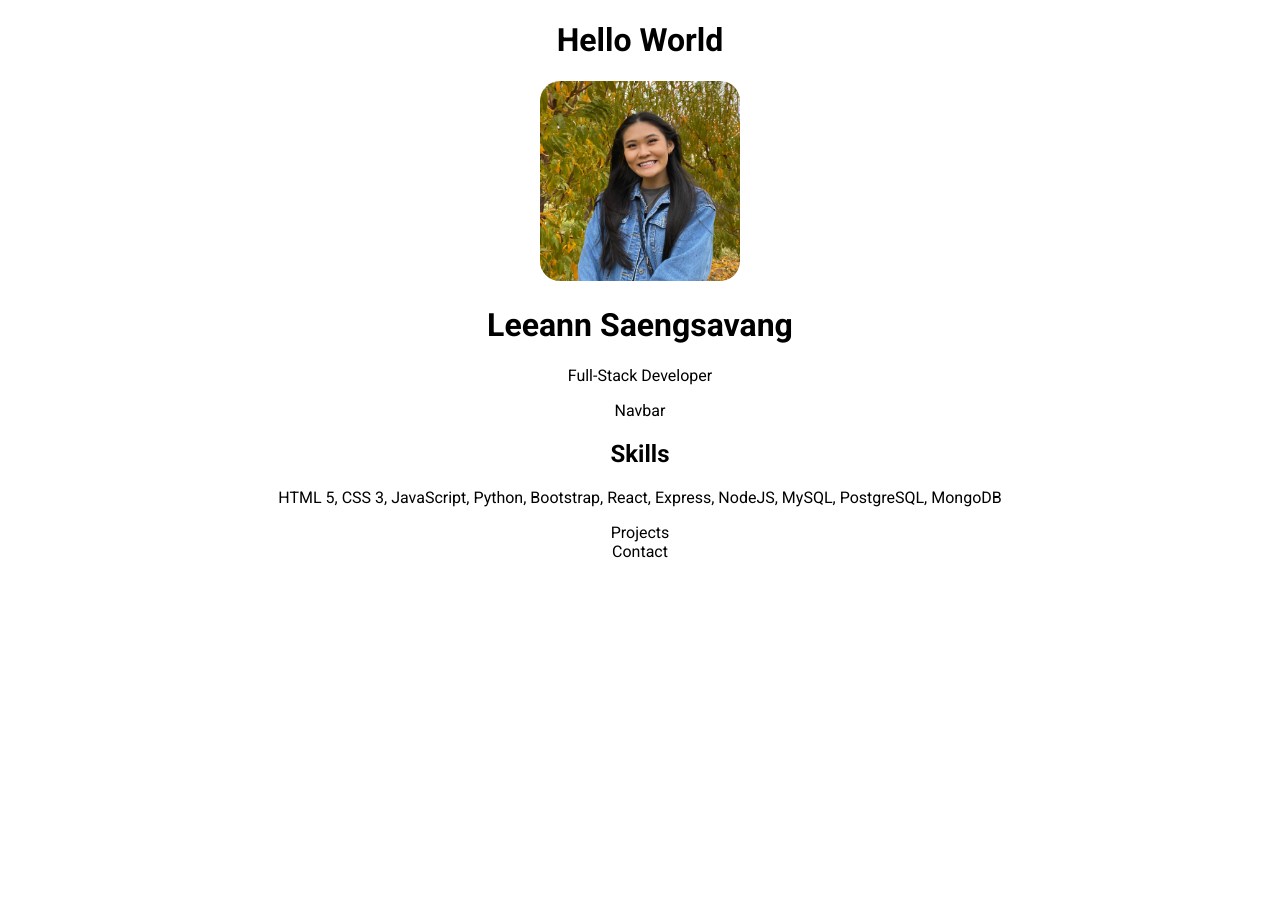
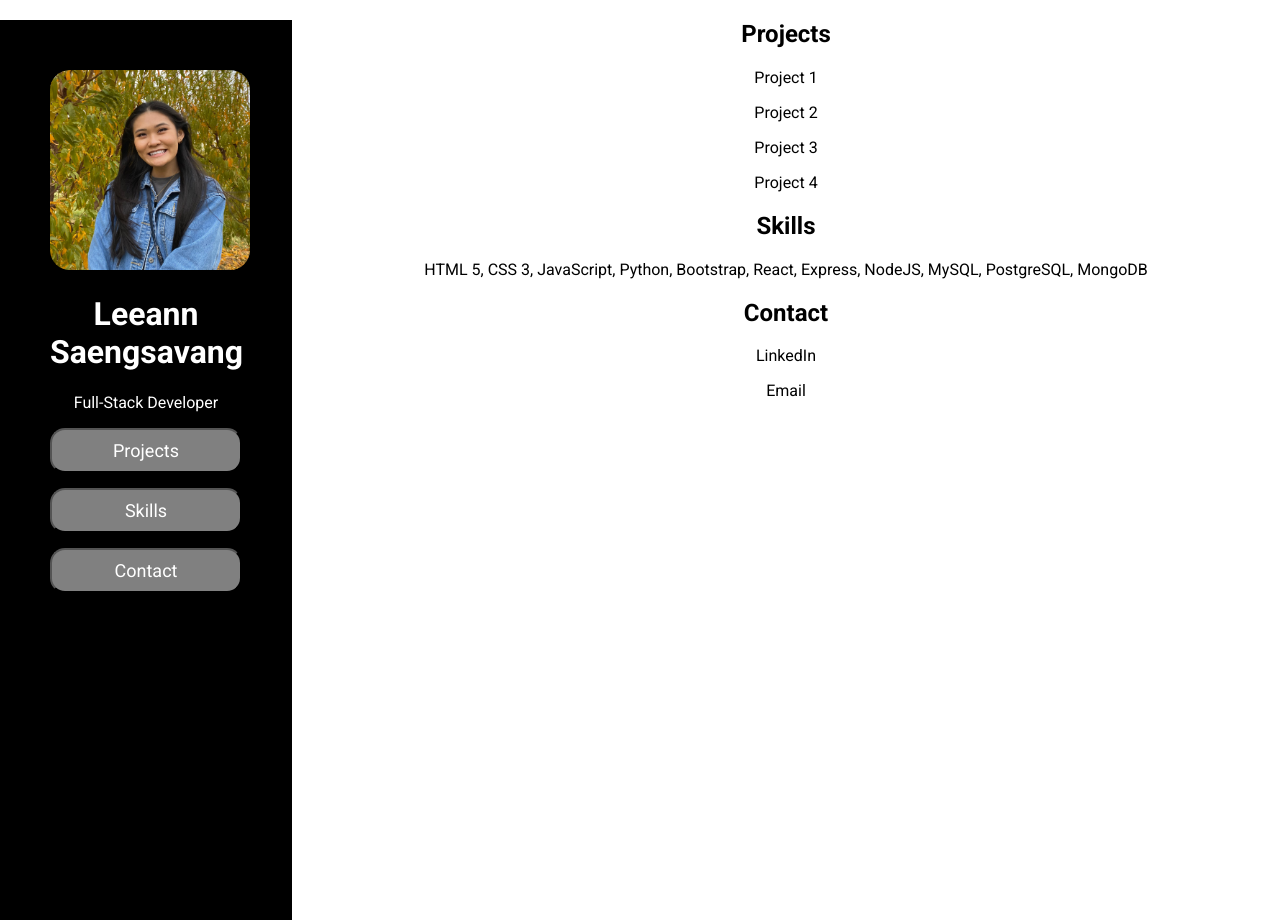
Before and after one commit to lsaengsavang/Portfolio, a React (Create React App) app: page / in a window 1280 px wide. Before the commit the page ends 800 px from the top, so only its background shows below. Built offline with nearby package versions, Linux system fonts and the light colour scheme.

Commit message:
Added buttons and CSS to navbar

```diff
--- a/src/App.css
+++ b/src/App.css
@@ -2,9 +2,3 @@
   text-align: center;
   font-family: 'Roboto';
 }
-
-.about-image {
-  width: 200px;
-  height: auto;
-  border-radius: 20px;
-}
--- a/src/App.js
+++ b/src/App.js
@@ -1,18 +1,31 @@
 import './App.css';
-import About from './components/About';
+import './css/Navbar.css'
+// import About from './components/About';
 import Contact from './components/Contact';
-import Navbar from './components/Navbar';
+// import Navbar from './components/Navbar';
 import Projects from './components/Projects';
 import Skills from './components/Skills';
+import me from './assets/me.jpg'
 
 function App() {
   return (
     <div className="App">
-      <h1>Hello World</h1>
-      <About />
-      <Navbar />
-      <Skills />
-      <Projects />
+      <div className='left-side'>
+        <div className='about'>
+          <img src={me} className="about-image" alt="Leeann"/>
+          <h1>Leeann Saengsavang</h1>
+          <p>Full-Stack Developer</p>
+        </div>
+        <div className='nav-buttons'>
+          <a href="#projects"><button>Projects</button></a>
+          <a href="#skills"><button>Skills</button></a>
+          <a href="#contact"><button>Contact</button></a>
+        </div>
+      </div>
+
+
+      <Projects id='projects' className='projects'/>
+      <Skills id='skills'/>
       <Contact />
     </div>
   );
--- a/src/components/About.js
+++ /dev/null
@@ -1,14 +0,0 @@
-import React from 'react'
-import me from '../assets/me.jpg'
-
-function About() {
-  return (
-    <div>
-        <img src={me} className="about-image" alt="Leeann"/>
-        <h1>Leeann Saengsavang</h1>
-        <p>Full-Stack Developer</p>
-    </div>
-  )
-}
-
-export default About;
--- a/src/components/Contact.js
+++ b/src/components/Contact.js
@@ -2,7 +2,11 @@ import React from 'react'
 
 function Contact() {
   return (
-    <div>Contact</div>
+    <div>
+        <h2>Contact</h2>
+        <p>LinkedIn</p>
+        <p>Email</p>
+    </div>
   )
 }
 
--- a/src/components/Navbar.js
+++ b/src/components/Navbar.js
@@ -2,7 +2,11 @@ import React from 'react'
 
 function Navbar() {
   return (
-    <div>Navbar</div>
+    <div>
+        <p>Projects</p>
+        <p>Skills</p>
+        <p>Contact</p>
+    </div>
   )
 }
 
--- a/src/components/Projects.js
+++ b/src/components/Projects.js
@@ -2,7 +2,13 @@ import React from 'react'
 
 function Projects() {
   return (
-    <div>Projects</div>
+    <div>
+        <h2>Projects</h2>
+        <p>Project 1</p>
+        <p>Project 2</p>
+        <p>Project 3</p>
+        <p>Project 4</p>
+    </div>
   )
 }
 
--- /dev/null
+++ b/src/css/Navbar.css
@@ -0,0 +1,37 @@
+.about-image {
+    width: 200px;
+    height: auto;
+    border-radius: 20px;
+  }
+
+.left-side {
+    float: left;
+    color: white;
+    background-color: black;
+    padding: 50px;
+    width: 15%;
+    height: 100vh;
+    margin-top: 0px;
+}
+
+button {
+    font-family: 'Roboto';
+    font-size: 18px;
+    background-color: grey;
+    color: white;
+    padding: 10px 30px 10px 30px;
+    width: 100%;
+    border-radius: 15px;
+    transition: 0.3s;
+    margin-bottom: 15px;
+}
+
+button:hover {
+    background-color: white;
+    color: black;
+}
+
+.nav-buttons {
+    display: flex;
+    flex-direction: column;
+}
```
